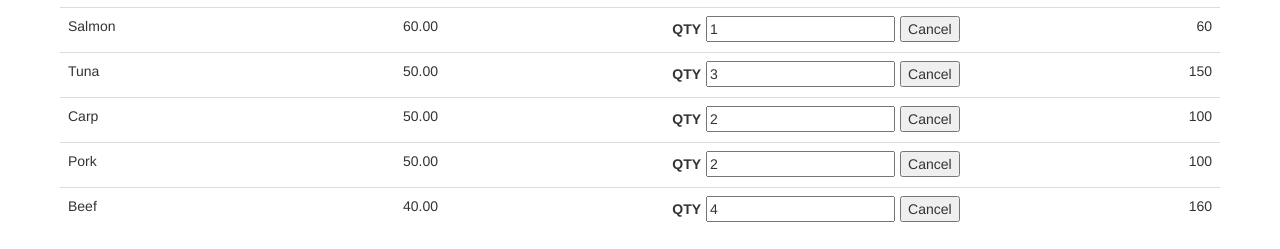
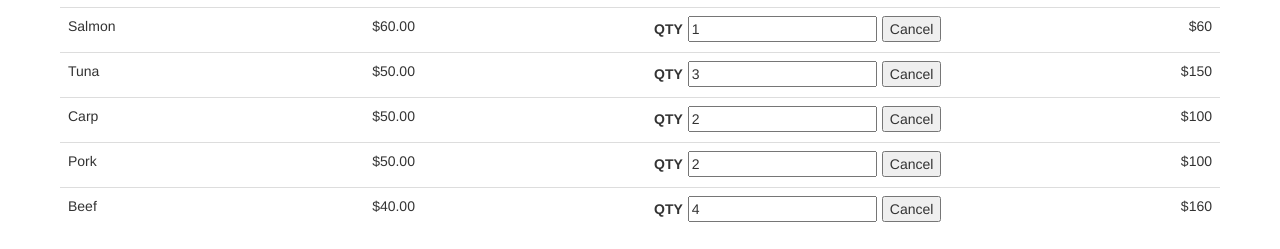
Before and after one commit to Joanna092/Shopping_Cart, a plain HTML site: page index.html in a window 1280 px wide. Shown: the part 103-352 px from the top of the page. Drawn offline with nearby package versions, Linux system fonts and the light colour scheme.

Commit message:
Added dollar sign

```diff
--- a/index.html
+++ b/index.html
@@ -26,35 +26,35 @@
          <table class="table table-responsive">
              <tr>
                <td class="name">Salmon</td>
-               <td class="price">60.00</td>
+               <td class="price">$60.00</td>
                <td class="quantity"><label>QTY </label><input type="text" class="qty" value="1"></input><button type="reset" value="cancel" class="cancel">Cancel</button></td>
                <td class="subtotal"></td>
              </tr>
 
              <tr>
                <td class="name">Tuna</td>
-               <td class="price">50.00</td>
+               <td class="price">$50.00</td>
                <td class="quantity"><label>QTY </label><input type="text" class="qty" value="3"><button type="reset" value="cancel" class="cancel">Cancel</button></td>
                <td class="subtotal"></td>
              </tr>
 
              <tr>
                <td class="name">Carp</td>
-               <td class="price">50.00</td>
+               <td class="price">$50.00</td>
                <td class="quantity"><label>QTY </label><input type="text" class="qty" value="2"><button type="reset" value="cancel" class="cancel">Cancel</button></td>
                <td class="subtotal"></td>
              </tr>
 
              <tr>
                <td class="name">Pork</td>
-               <td class="price">50.00</td>
+               <td class="price">$50.00</td>
                <td class="quantity"><label>QTY </label><input type="text" class="qty" value="2"><button type="reset" value="cancel" class="cancel">Cancel</button></td>
                <td class="subtotal"></td>
              </tr>
 
              <tr>
                <td class="name">Beef</td>
-               <td class="price">40.00</td>
+               <td class="price">$40.00</td>
                <td class="quantity"><label>QTY </label><input type="text" class="qty" value="4"><button type="reset" value="cancel" class="cancel">Cancel</button></td>
                <td class="subtotal"></td>
              </tr>
--- a/js/application.js
+++ b/js/application.js
@@ -1,31 +1,33 @@
-var updateSubtotalPrice = function (ele) {
+var updateSubtotalPrice = function(ele) {
 
-  var itemPrice = parseFloat($(ele).children('.price').text());
+    var itemPrice = Number(parseFloat($(ele).children('.price').text().replace(/\$/, "")));
     var itemQuantity = parseFloat($(ele).find('.quantity input').val());
 
     var subtotalPrice = itemPrice * itemQuantity;
-  $(ele).children('.subtotal').html(subtotalPrice);
+    $(ele).children('.subtotal').html('$' + subtotalPrice);
 
     return subtotalPrice;
 }
 
 
-$(document).ready(function () {
-  $('tbody tr').each(function (i, ele) {
-    var subtotalPrice = updateSubtotalPrice (ele);
+$(document).ready(function() {
+    $('tbody tr').each(function(i, ele) {
+        var subtotalPrice = updateSubtotalPrice(ele);
     });
 });
 
-var sum = function (acc, x) { return acc + x; };
+var sum = function(acc, x) {
+    return acc + x;
+};
 
-var updateShoppingValue = function () {
+var updateShoppingValue = function() {
     var itemValues = [];
 
-  $('tbody tr').each(function (i, ele) {
+    $('tbody tr').each(function(i, ele) {
         var totalValue = updateSubtotalPrice(ele);
         itemValues.push(totalValue);
 
-    const newTotalValue = itemValues.filter(function (value) {
+        const newTotalValue = itemValues.filter(function(value) {
             return !Number.isNaN(value);
         });
 
@@ -34,24 +36,24 @@ var totalShoppingValue = newTotalValue.reduce(sum);
     });
 }
 
-$(document).ready(function () {
+$(document).ready(function() {
     updateShoppingValue();
 
 
-$(document).on('click', '.cancel', function (event) {
+    $(document).on('click', '.cancel', function(event) {
         $(this).closest('tr').remove();
         updateShoppingValue();
     });
 
     var timeout;
-$(document).on('input', 'tr input', function () {
+    $(document).on('input', 'tr input', function() {
         clearTimeout(timeout);
-  timeout = setTimeout(function () {
+        timeout = setTimeout(function() {
             updateShoppingValue();
         }, 100);
     });
 
-  $('#addStock').on('submit', function (event) {
+    $('#addStock').on('submit', function(event) {
         event.preventDefault();
         var name = $(this).children('[name=name]').val();
         var price = $(this).children('[name=price]').val();
```
Lines whose indentation alone changed are shown as unchanged.
